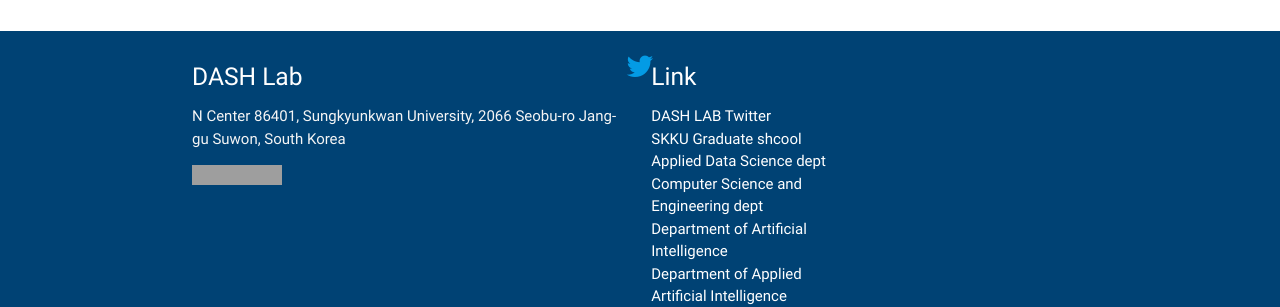
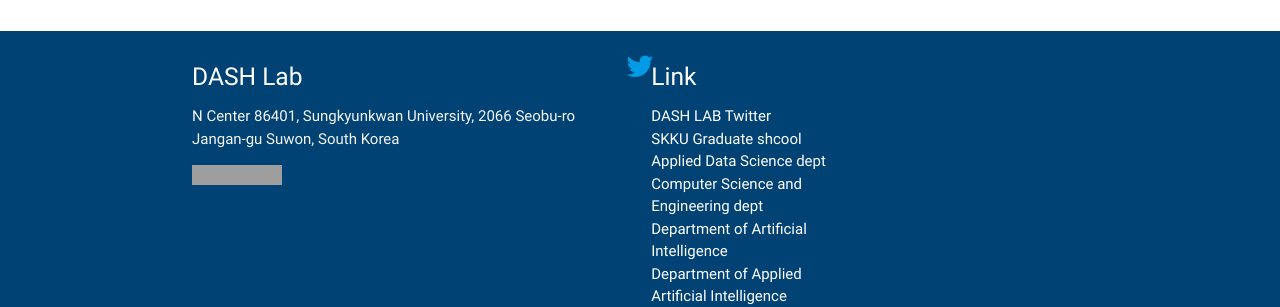
Before and after one commit to Yurim990507/DASH-Lab.github.io, a Jekyll site: the page built from index.md, in a window 1280 px wide. Shown: the part 1163-1470 px from the top of the page. Built offline with Jekyll 4.4.1, drawn with Linux system fonts in a browser that asks for light colours; comment, search, counter and statistics services are not loaded; grey boxes are pictures that could not be loaded.

Commit message:
update address

```diff
--- a/_includes/footer.html
+++ b/_includes/footer.html
@@ -3,7 +3,7 @@
       <div class="row">
         <div class="col l6 s12">
           <h5 class="white-text">DASH Lab</h5>
-          <p class="grey-text text-lighten-4">N Center 86401, Sungkyunkwan University, 2066 Seobu-ro Jang-gu Suwon, South Korea</p>
+          <p class="grey-text text-lighten-4">N Center 86401, Sungkyunkwan University, 2066 Seobu-ro Jangan-gu Suwon, South Korea</p>
 <!--           <a href="https://hits.seeyoufarm.com"><img src="https://hits.seeyoufarm.com/api/count/incr/badge.svg?url=https%3A%2F%2Fdash-lab.github.io%2Findex&count_bg=%23004274&title_bg=%23004274&icon=android.svg&icon_color=%23FFFFFF&title=Visits&edge_flat=false"/></a> -->
           <a href="https://hits.seeyoufarm.com"><img src="https://hits.seeyoufarm.com/api/count/incr/badge.svg?url=https%3A%2F%2Fdash-lab.github.io&count_bg=%23004274&title_bg=%23004274&icon=android.svg&icon_color=%23E7E7E7&title=Visits&edge_flat=false"/></a>
         </div>
```
